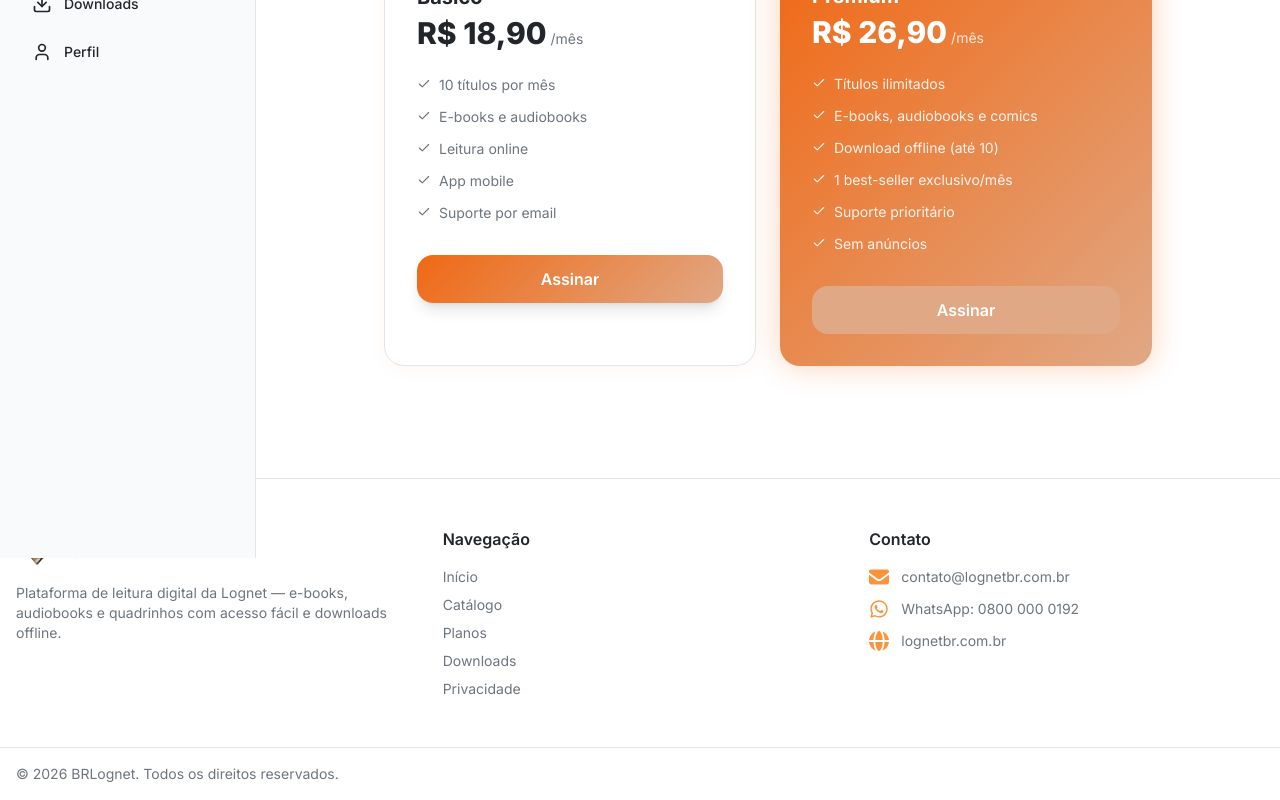
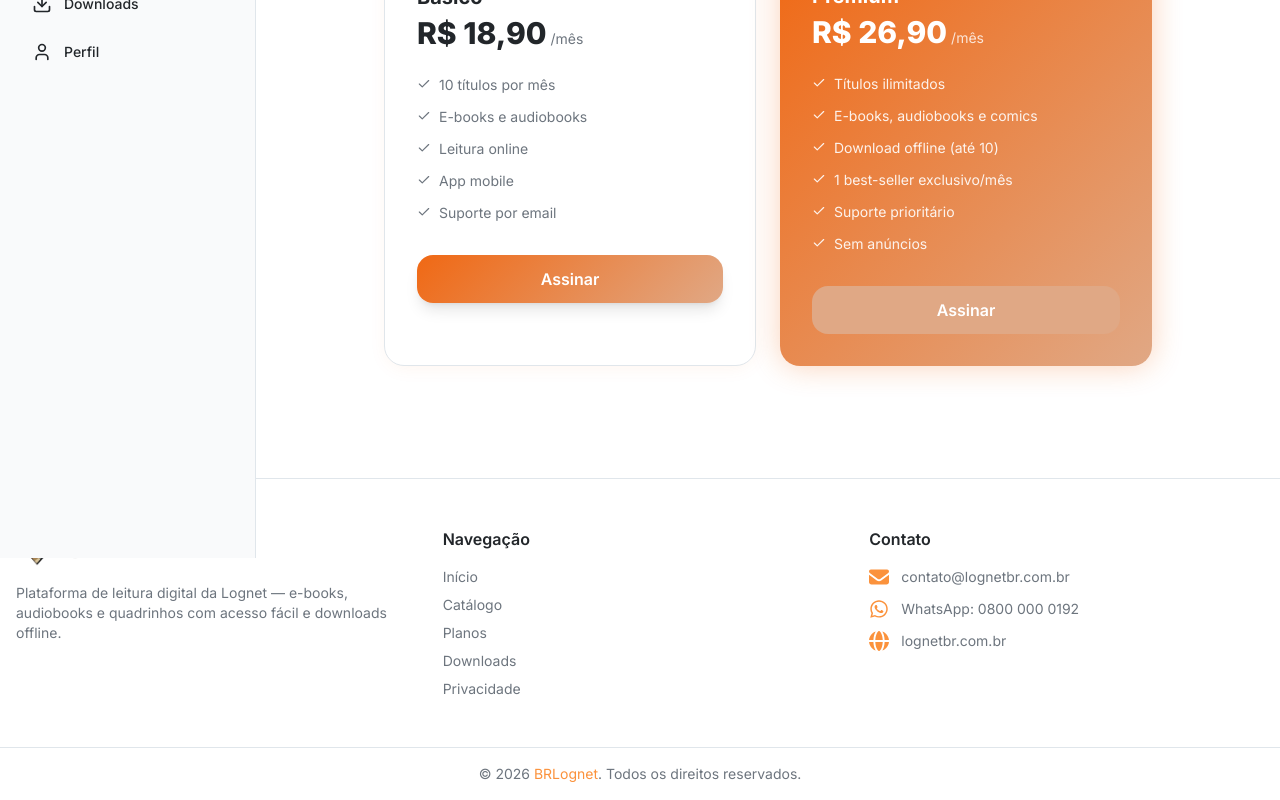
Before and after one commit to CesarAVB/frontend-lognet-books, a React (Vite) app: page /plans in a window 1280 px wide. Shown: the part 242-1042 px from the top of the page. Built offline with nearby package versions, Linux system fonts and the light colour scheme.

Commit message:
fix: corrigir ano de direitos autorais no rodapé do componente Footer

```diff
--- a/src/components/Footer.tsx
+++ b/src/components/Footer.tsx
@@ -49,7 +49,7 @@ const Footer: React.FC = () => {
       </div>
 
       <div className="border-t border-border py-4">
-        <div className="container mx-auto px-4 text-sm text-muted-foreground">© {year} <a href="https://lognetbr.com.br/" target="_blank" rel="noreferrer" className="hover:text-foreground">BRLognet</a>. Todos os direitos reservados.</div>
+        <div className="container mx-auto px-4 text-sm text-muted-foreground text-center">© 2026 <a href="https://lognetbr.com.br/" target="_blank" rel="noreferrer" className="text-orange-400 hover:text-orange-500">BRLognet</a>. Todos os direitos reservados.</div>
       </div>
     </footer>
   );
```
